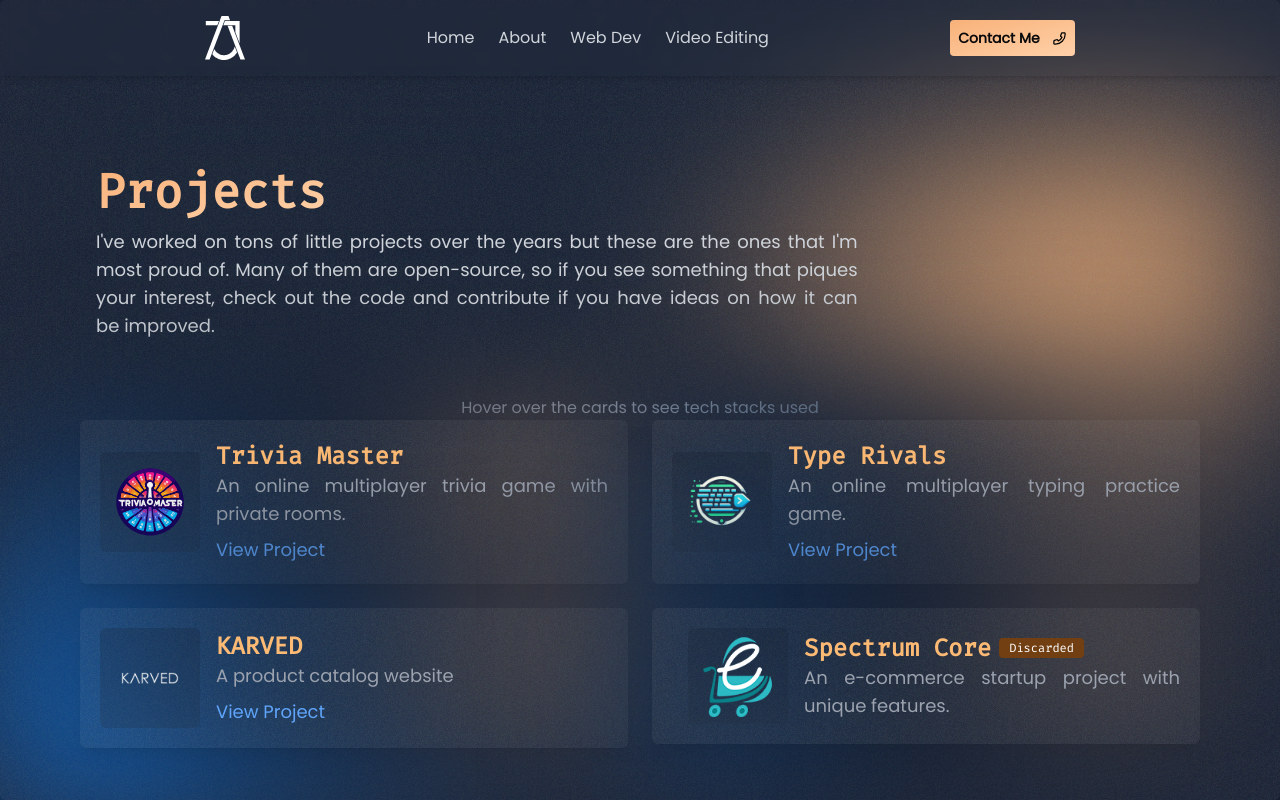
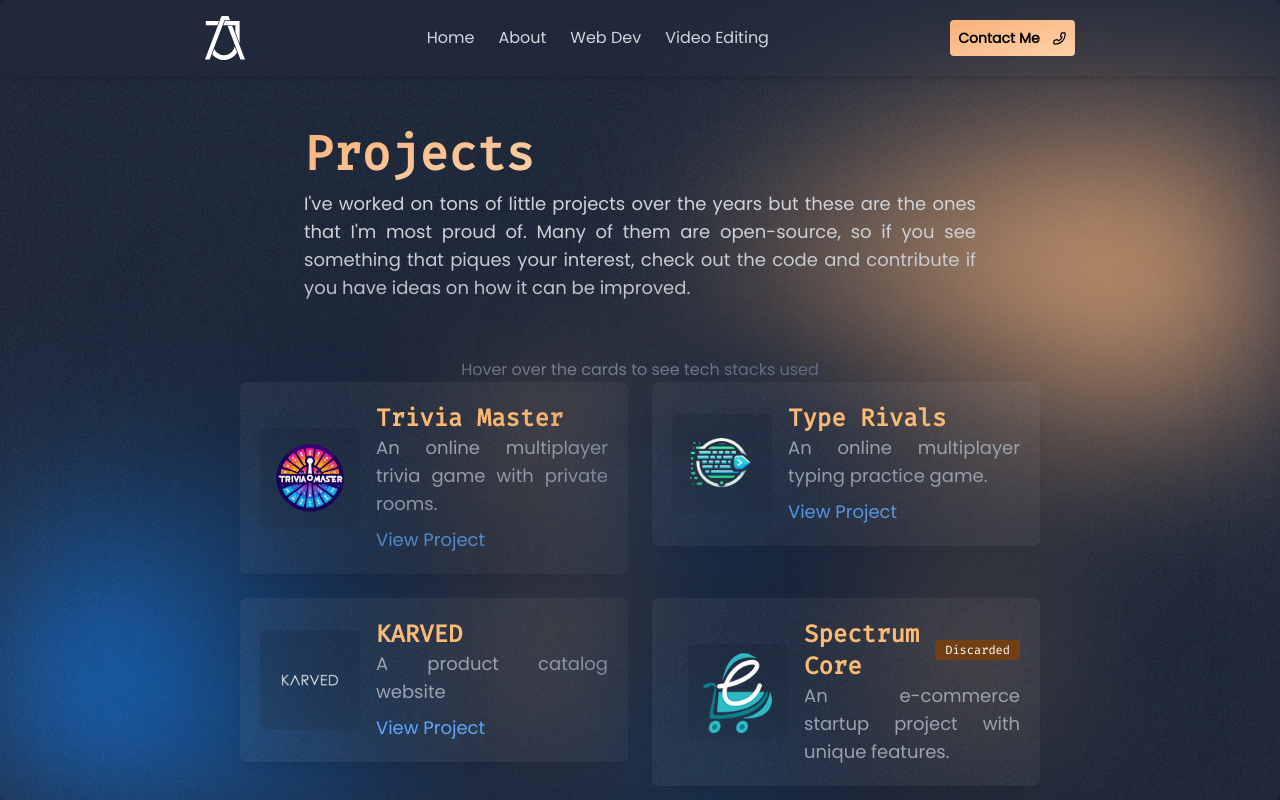
Before and after one commit to Jawad-Ali2/personal-portfolio, a Next.js app in the folder frontend/: page /web-portfolio in a window 1280 px wide. Built offline with nearby package versions, Linux system fonts and the light colour scheme; what tailwind-clip-path would draw is missing.

Commit message:
Fix responsiveness

```diff
--- a/frontend/src/app/web-portfolio/page.tsx
+++ b/frontend/src/app/web-portfolio/page.tsx
@@ -56,12 +56,12 @@ export default function WebPortfolio() {
   ];
 
   return (
-    <div className="flex flex-col justify-center items-center noise-bg bg-[#161E31] text-white min-h-screen">
-      <div className="flex flex-col items-start pt-28 sm:pb-14 pb-10 sm:px-28 lg:px-24 px-8 sm:space-y-2">
+    <div className="flex flex-col justify-center items-center noise-bg bg-[#161E31] lg:px-40 px-20 text-white min-h-screen">
+      <div className="flex flex-col items-start pt-28 sm:pb-14 pb-10 sm:px-24 lg:px-36 sm:space-y-2">
         <h1 className="main-heading font-bold font-firaCode text-gradient">
           Projects
         </h1>
-        <p className="text-justify max-w-full lg:max-w-[70%] text-gray-300 sub-text text-pretty">
+        <p className="text-justify max-w-full text-gray-300 sub-text text-pretty">
           I've worked on tons of little projects over the years but these are
           the ones that I'm most proud of. Many of them are open-source, so if
           you see something that piques your interest, check out the code and
```
Also changed, not shown: 1 other file (tests, documents, lock files or other folders).
